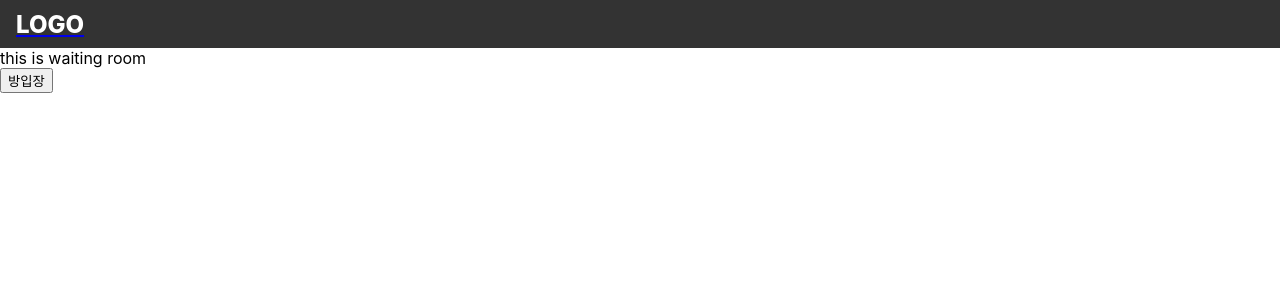
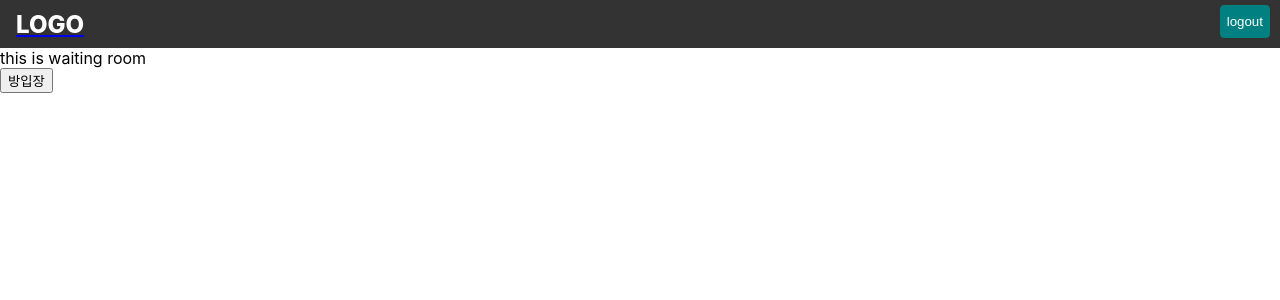
Before and after one commit to rlacksals96/capstone_front_end, a React (Create React App) app: page /rooms in a window 1280 px wide. Shown: the top 300 px of the page. Built offline with nearby package versions, Linux system fonts and the light colour scheme.

Commit message:
add:logout btn..clear localStorage and move to home

```diff
--- a/src/components/layout/Header.js
+++ b/src/components/layout/Header.js
@@ -1,16 +1,23 @@
-import React from 'react';
-import {Link} from 'react-router-dom';
-import '../../styles/Header.css';
+import React from "react";
+import { Link } from "react-router-dom";
+import "../../styles/Header.css";
 
 const Header = ({ onLogout }) => (
-    <div className="header">
-        <Link to={"/"}>
-            <div className="logo">LOGO</div>
-        </Link>
-        {/*<div className="logout">*/}
-        {/*    logout..?*/}
-        {/*</div>*/}
-    </div>
+	<div className="header">
+		<Link to={"/"}>
+			<div className="logo">LOGO</div>
+		</Link>
+		<Link to={"/"}>
+			<button className="logoutBtn" onClick={handleLogout}>
+				logout
+			</button>
+		</Link>
+	</div>
 );
 
+const handleLogout = () => {
+	localStorage.clear();
+	alert("Logout 되었습니다");
+};
+
 export default Header;
--- a/src/styles/Header.css
+++ b/src/styles/Header.css
@@ -1,20 +1,11 @@
-.header{
+.header {
 	background: #333;
 	height: 3rem;
 
 	display: flex;
 	align-items: center;
 }
-.logout {
-    margin-left: auto;
-    margin-right: 1.5rem;
-    color: white;
 
-    font-weight: bold;
-    font-size: 2rem;
-
-    cursor: pointer;
-}
 .logo {
 	color: white;
 
@@ -27,3 +18,17 @@
 
 	user-select: none;
 }
+.logoutBtn {
+	position: absolute;
+	right: 10px;
+	top: 5px;
+	padding-bottom: 0.5rem;
+	padding-top: 0.5rem;
+	color: white;
+	background: teal;
+	border: 1px solid teal;
+	border-radius: 0.25rem;
+}
+.logoutBtn:hover {
+	background-color: #26a69a;
+}
```
Lines whose indentation alone changed are shown as unchanged.
